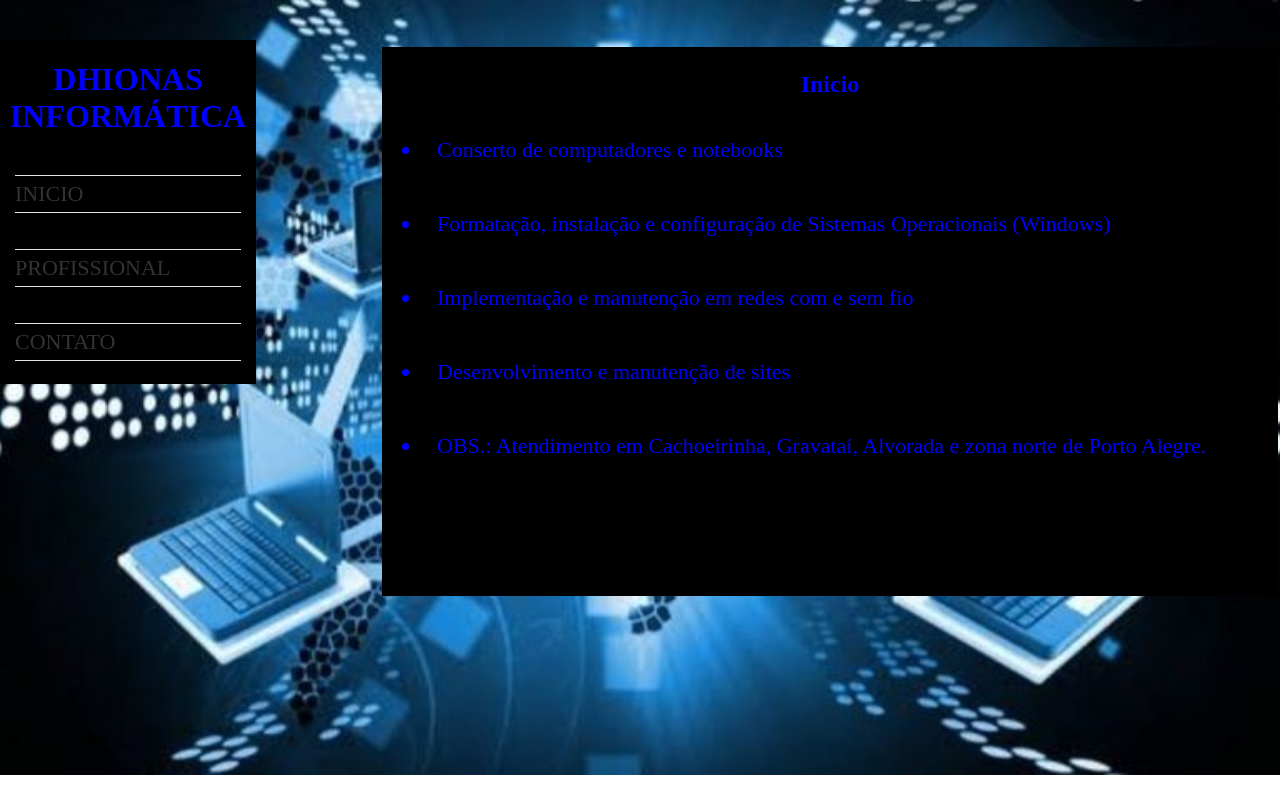
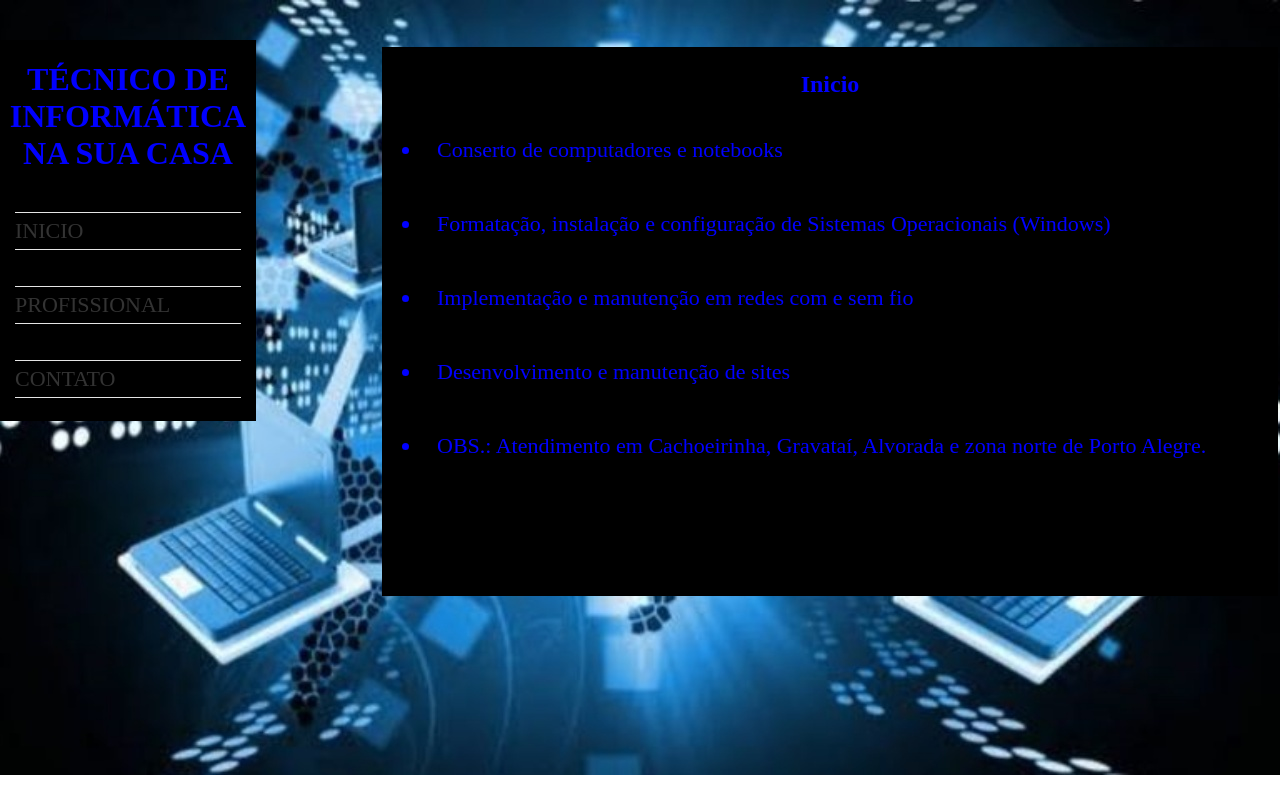
Before and after one commit to dhionasrm/dhionasrm.github.io, a plain HTML site: page index.html in a window 1280 px wide. Drawn offline with Linux system fonts and the light colour scheme.

Commit message:
Update index.html
Alteração de nome.

```diff
--- a/index.html
+++ b/index.html
@@ -3,7 +3,7 @@
 <head>
 	<meta charset="UTF-8">
 	<link rel="shortcut icon" href="images/favicon.ico" type="image/x-icon">
-	<title>Dhionas Informática</title>
+	<title>Técnico de Informática na Sua Casa</title>
 	<link rel="stylesheet" type="text/css" href="css/style.css">
 </head>
 <body>
@@ -42,7 +42,7 @@
 		</article>
 	</section>
 	<header>
-		<h1>DHIONAS INFORMÁTICA</h1>
+		<h1>TÉCNICO DE INFORMÁTICA NA SUA CASA</h1>
 		<nav>
 			<ul>
 				<li id="link-home"><a href="#home">INICIO</a></li>
```
